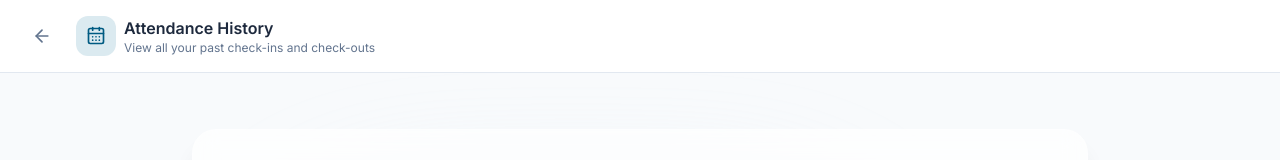
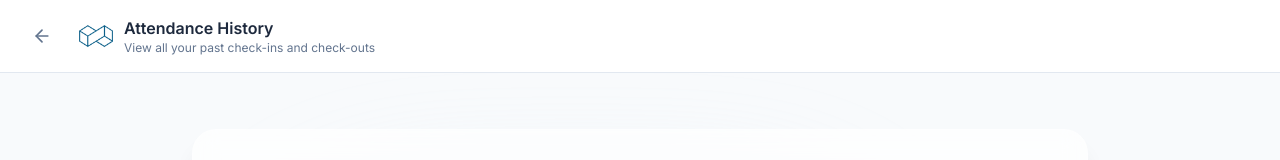
Before and after one commit to BorhanTarek/Attendance-MM, a Next.js app: page /dashboard/history in a window 1280 px wide. Shown: the top 160 px of the page. Built offline with nearby package versions, Linux system fonts and the light colour scheme; no server answers; the database is empty; sample sign-in values are in the browser's storage.

Commit message:
Update history page logo

```diff
--- a/src/app/dashboard/history/page.tsx
+++ b/src/app/dashboard/history/page.tsx
@@ -3,8 +3,9 @@
 import { redirect } from "next/navigation";
 import { prisma } from "@/lib/prisma";
 import HistoryCalendar from "@/components/HistoryCalendar";
-import { ArrowLeft, CalendarDays } from "lucide-react";
+import { ArrowLeft } from "lucide-react";
 import Link from "next/link";
+import Image from "next/image";
 
 export default async function HistoryPage() {
   const session = await getServerSession(authOptions);
@@ -34,8 +35,8 @@
             <ArrowLeft className="w-5 h-5" />
           </Link>
           <div className="flex items-center gap-2">
-            <div className="w-10 h-10 bg-primary-100 rounded-xl flex items-center justify-center">
-              <CalendarDays className="text-primary-600 w-5 h-5" />
+            <div className="w-10 h-10 flex items-center justify-center">
+              <Image src="/logo.png" alt="Logo" width={40} height={40} className="object-contain" />
             </div>
             <div>
               <h2 className="font-semibold text-slate-800">Attendance History</h2>
```
